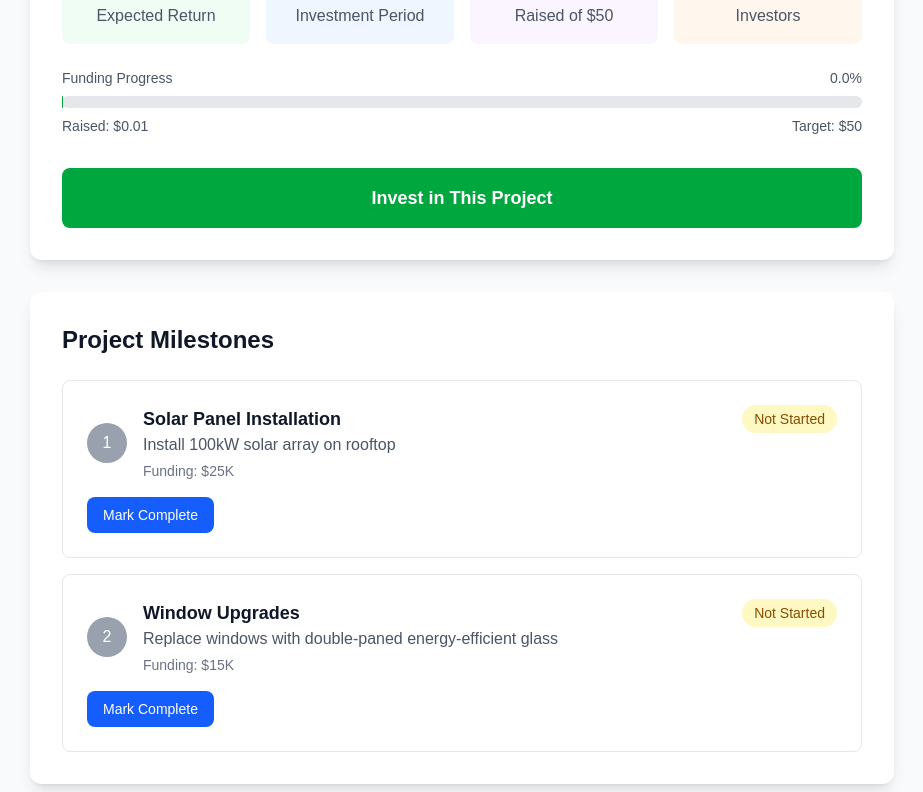
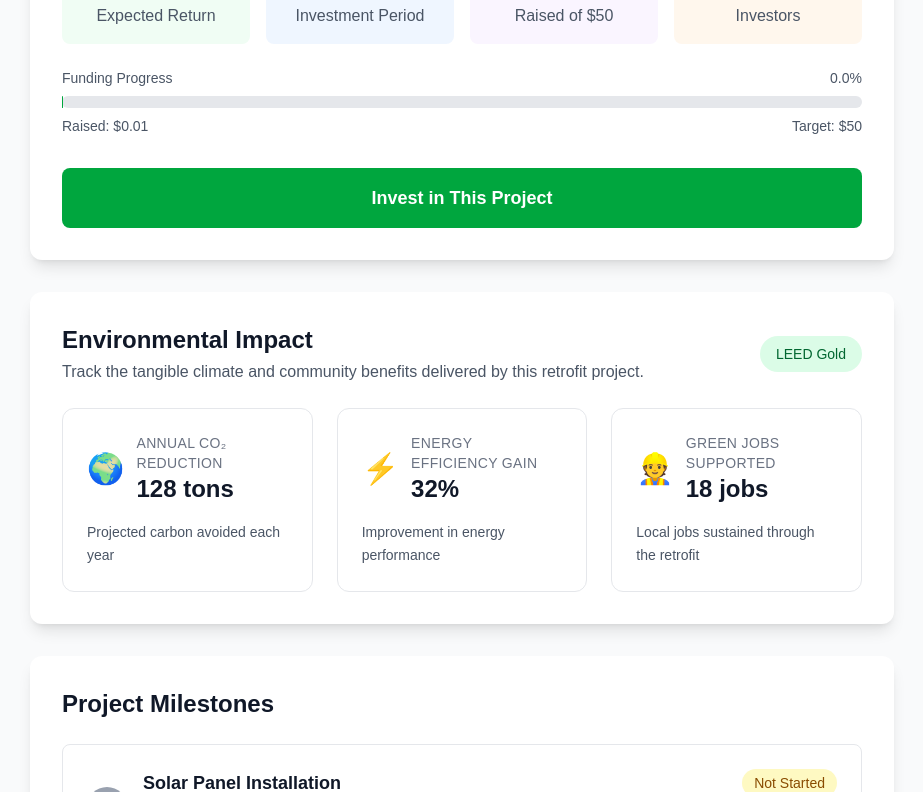
Before and after one commit to palemre/retrofit, a Next.js app: page /projects/1 in a window 1280 px wide. Shown: the part 627-1419 px from the top of the page, without its empty margins (178-1101 px from the left). Built offline with nearby package versions, Linux system fonts and the light colour scheme.

Commit message:
Add environmental impact metrics across project views

```diff
--- a/src/app/page.tsx
+++ b/src/app/page.tsx
@@ -6,6 +6,21 @@ import { useAllProjects } from '@/hooks/useAllProjects';
 
 export default function Home() {
   const { projects, loading } = useAllProjects();
+
+  const totalFunded = projects.reduce((sum, p) => sum + parseFloat(p.raisedAmount), 0);
+  const totalInvestors = projects.reduce((sum, p) => sum + parseInt(p.investorCount), 0);
+  const totalCO2Reduction = projects.reduce(
+    (sum, p) => sum + (p.impactMetrics?.annualCO2Reduction ?? 0),
+    0
+  );
+  const averageEnergySavings =
+    projects.length > 0
+      ? projects.reduce((sum, p) => sum + (p.impactMetrics?.energySavings ?? 0), 0) / projects.length
+      : 0;
+  const totalGreenJobs = projects.reduce(
+    (sum, p) => sum + (p.impactMetrics?.jobsCreated ?? 0),
+    0
+  );
 
   if (loading) {
     return (
@@ -38,14 +53,14 @@ export default function Home() {
       {/* Main Content */}
       <main className="max-w-7xl mx-auto px-4 py-8">
         {/* Stats */}
-        <div className="grid grid-cols-1 md:grid-cols-4 gap-6 mb-12">
+        <div className="grid grid-cols-1 md:grid-cols-4 gap-6 mb-8">
           <div className="bg-white rounded-lg shadow p-6 text-center">
             <div className="text-2xl font-bold text-green-600">{projects.length}</div>
             <div className="text-gray-600">Active Projects</div>
           </div>
           <div className="bg-white rounded-lg shadow p-6 text-center">
             <div className="text-2xl font-bold text-green-600">
-              ${projects.reduce((sum, p) => sum + parseFloat(p.raisedAmount), 0).toLocaleString()}
+              ${totalFunded.toLocaleString()}
             </div>
             <div className="text-gray-600">Total Funded</div>
           </div>
@@ -54,10 +69,25 @@ export default function Home() {
             <div className="text-gray-600">Avg. Return</div>
           </div>
           <div className="bg-white rounded-lg shadow p-6 text-center">
+            <div className="text-2xl font-bold text-green-600">{totalInvestors}</div>
+            <div className="text-gray-600">Active Investors</div>
+          </div>
+        </div>
+
+        <div className="grid grid-cols-1 md:grid-cols-3 gap-6 mb-12">
+          <div className="bg-white rounded-lg shadow p-6 text-center">
             <div className="text-2xl font-bold text-green-600">
-              {projects.reduce((sum, p) => sum + parseInt(p.investorCount), 0)}
+              {totalCO2Reduction.toLocaleString()} tons
             </div>
-            <div className="text-gray-600">Active Investors</div>
+            <div className="text-gray-600">Annual CO₂ Reduction</div>
+          </div>
+          <div className="bg-white rounded-lg shadow p-6 text-center">
+            <div className="text-2xl font-bold text-green-600">{averageEnergySavings.toFixed(1)}%</div>
+            <div className="text-gray-600">Avg. Energy Savings</div>
+          </div>
+          <div className="bg-white rounded-lg shadow p-6 text-center">
+            <div className="text-2xl font-bold text-green-600">{totalGreenJobs.toLocaleString()}</div>
+            <div className="text-gray-600">Green Jobs Supported</div>
           </div>
         </div>
 
--- a/src/app/projects/[id]/page.tsx
+++ b/src/app/projects/[id]/page.tsx
@@ -6,6 +6,7 @@ import { useState } from 'react';
 import WalletConnect from '@/components/WalletConnect';
 import InvestModal from '@/components/InvestModal';
 import MilestoneCard from '@/components/MilestoneCard';
+import ImpactMetrics from '@/components/ImpactMetrics';
 import { useProjectData } from '@/hooks/useProjectData';
 
 export default function ProjectPage() {
@@ -152,6 +153,11 @@ export default function ProjectPage() {
           </div>
         </div>
 
+        {/* Impact Metrics */}
+        {project.impactMetrics && (
+          <ImpactMetrics metrics={project.impactMetrics} />
+        )}
+
         {/* Milestones Section */}
         <div className="bg-white rounded-xl shadow-lg p-8 mb-8">
           <h2 className="text-2xl font-bold text-gray-900 mb-6">Project Milestones</h2>
--- /dev/null
+++ b/src/components/ImpactMetrics.tsx
@@ -0,0 +1,86 @@
+// src/components/ImpactMetrics.tsx
+'use client';
+
+import { ImpactMetrics as ImpactMetricsType } from '@/data/projectState';
+
+interface ImpactMetricsProps {
+  metrics: ImpactMetricsType;
+}
+
+const metricConfig: {
+  key: keyof ImpactMetricsType;
+  label: string;
+  description: string;
+  icon: string;
+  formatter?: (value: number | string) => string;
+}[] = [
+  {
+    key: 'annualCO2Reduction',
+    label: 'Annual CO₂ Reduction',
+    description: 'Projected carbon avoided each year',
+    icon: '🌍',
+    formatter: (value) => `${Number(value).toLocaleString()} tons`,
+  },
+  {
+    key: 'energySavings',
+    label: 'Energy Efficiency Gain',
+    description: 'Improvement in energy performance',
+    icon: '⚡',
+    formatter: (value) => `${Number(value).toFixed(0)}%`,
+  },
+  {
+    key: 'jobsCreated',
+    label: 'Green Jobs Supported',
+    description: 'Local jobs sustained through the retrofit',
+    icon: '👷',
+    formatter: (value) => `${Number(value).toLocaleString()} jobs`,
+  },
+];
+
+export default function ImpactMetrics({ metrics }: ImpactMetricsProps) {
+  if (!metrics) return null;
+
+  return (
+    <div className="bg-white rounded-xl shadow-lg p-8 mb-8">
+      <div className="flex flex-col md:flex-row md:items-center md:justify-between gap-4 mb-6">
+        <div>
+          <h2 className="text-2xl font-bold text-gray-900">Environmental Impact</h2>
+          <p className="text-gray-600 mt-1">
+            Track the tangible climate and community benefits delivered by this retrofit project.
+          </p>
+        </div>
+        <div className="bg-green-100 text-green-800 px-4 py-2 rounded-full text-sm font-medium">
+          {metrics.leedCertification}
+        </div>
+      </div>
+
+      <div className="grid grid-cols-1 md:grid-cols-3 gap-6">
+        {metricConfig.map(({ key, label, description, icon, formatter }) => {
+          const value = metrics[key];
+          if (value === undefined || value === null) {
+            return null;
+          }
+
+          const displayValue = formatter
+            ? formatter(value as number)
+            : typeof value === 'number'
+            ? value.toLocaleString()
+            : value;
+
+          return (
+            <div key={key as string} className="border border-gray-200 rounded-xl p-6 hover:shadow-md transition-shadow">
+              <div className="flex items-center gap-3 mb-4">
+                <span className="text-3xl" aria-hidden>{icon}</span>
+                <div>
+                  <div className="text-sm uppercase tracking-wide text-gray-500">{label}</div>
+                  <div className="text-2xl font-semibold text-gray-900">{displayValue}</div>
+                </div>
+              </div>
+              <p className="text-sm text-gray-600 leading-relaxed">{description}</p>
+            </div>
+          );
+        })}
+      </div>
+    </div>
+  );
+}
--- a/src/components/InvestModal.tsx
+++ b/src/components/InvestModal.tsx
@@ -3,11 +3,12 @@
 
 import { useState } from 'react';
 import { ethers } from 'ethers';
+import { Project } from '@/data/projectState';
 
 interface InvestModalProps {
   isOpen: boolean;
   onClose: () => void;
-  project: any;
+  project: Project;
   onInvestSuccess?: (investmentAmount: string) => void;
 }
 
--- a/src/data/mockProjects.ts
+++ b/src/data/mockProjects.ts
@@ -1,7 +1,9 @@
 // src/data/mockProjects.ts
 
+import { Project } from './projectState';
+
 // Create a function to get/set projects so we can update them
-let projectsData = {
+let projectsData: Record<number, Project> = {
   1: {
     id: 1,
     name: "Downtown Office Retrofit",
@@ -35,7 +37,13 @@ let projectsData = {
         proofHash: "",
         documents: []
       }
-    ]
+    ],
+    impactMetrics: {
+      annualCO2Reduction: 128,
+      energySavings: 32,
+      jobsCreated: 18,
+      leedCertification: "LEED Gold"
+    }
   },
   2: {
     id: 2,
@@ -70,7 +78,13 @@ let projectsData = {
         proofHash: "",
         documents: []
       }
-    ]
+    ],
+    impactMetrics: {
+      annualCO2Reduction: 94,
+      energySavings: 27,
+      jobsCreated: 22,
+      leedCertification: "LEED Silver"
+    }
   },
   3: {
     id: 3,
@@ -84,7 +98,13 @@ let projectsData = {
     investorCount: "0",
     address: "789 Heritage Lane, Boston, MA",
     image: "https://images.unsplash.com/photo-1545324418-cc1a3fa10c00?w=400&h=250&fit=crop",
-    milestones: []
+    milestones: [],
+    impactMetrics: {
+      annualCO2Reduction: 142,
+      energySavings: 35,
+      jobsCreated: 15,
+      leedCertification: "LEED Platinum Pending"
+    }
   }
 };
 
--- a/src/data/projectState.ts
+++ b/src/data/projectState.ts
@@ -1,7 +1,43 @@
 // src/data/projectState.ts
 
-// Initial projects data WITH MILESTONES
-const initialProjects = {
+export interface Milestone {
+  id: number;
+  name: string;
+  description: string;
+  amount: string;
+  completed: boolean;
+  verified: boolean;
+  proofHash: string;
+  documents: string[];
+}
+
+export interface ImpactMetrics {
+  annualCO2Reduction: number; // tons of CO₂ avoided annually
+  energySavings: number; // percentage improvement in efficiency
+  jobsCreated: number; // number of local jobs supported
+  leedCertification: string;
+}
+
+export interface Project {
+  id: number;
+  name: string;
+  description: string;
+  targetAmount: string;
+  raisedAmount: string;
+  expectedReturn: string;
+  duration: string;
+  status: string;
+  investorCount: string;
+  address: string;
+  image: string;
+  milestones: Milestone[];
+  impactMetrics: ImpactMetrics;
+}
+
+type ProjectDictionary = Record<number, Project>;
+
+// Initial projects data WITH MILESTONES AND IMPACT METRICS
+const initialProjects: ProjectDictionary = {
   1: {
     id: 1,
     name: "Downtown Office Retrofit",
@@ -35,7 +71,13 @@ const initialProjects = {
         proofHash: "",
         documents: []
       }
-    ]
+    ],
+    impactMetrics: {
+      annualCO2Reduction: 128,
+      energySavings: 32,
+      jobsCreated: 18,
+      leedCertification: "LEED Gold"
+    }
   },
   2: {
     id: 2,
@@ -70,7 +112,13 @@ const initialProjects = {
         proofHash: "",
         documents: []
       }
-    ]
+    ],
+    impactMetrics: {
+      annualCO2Reduction: 94,
+      energySavings: 27,
+      jobsCreated: 22,
+      leedCertification: "LEED Silver"
+    }
   },
   3: {
     id: 3,
@@ -84,30 +132,61 @@ const initialProjects = {
     investorCount: "0",
     address: "789 Heritage Lane, Boston, MA",
     image: "https://images.unsplash.com/photo-1545324418-cc1a3fa10c00?w=400&h=250&fit=crop",
-    milestones: []
+    milestones: [],
+    impactMetrics: {
+      annualCO2Reduction: 142,
+      energySavings: 35,
+      jobsCreated: 15,
+      leedCertification: "LEED Platinum Pending"
+    }
   }
 };
 
 // Load projects from localStorage or use initial data
-export const loadProjects = () => {
+export const loadProjects = (): ProjectDictionary => {
   if (typeof window !== 'undefined') {
     const saved = localStorage.getItem('retrofit-projects');
     if (saved) {
-      return JSON.parse(saved);
+      const parsed = JSON.parse(saved) as ProjectDictionary;
+      // Merge saved data with any new fields from the initial definition
+      const mergedEntries = Object.keys({ ...initialProjects, ...parsed }).reduce<ProjectDictionary>((acc, key) => {
+        const numericKey = Number(key);
+        const initialProject = initialProjects[numericKey];
+        const savedProject = parsed[numericKey];
+        if (initialProject && savedProject) {
+          acc[numericKey] = {
+            ...initialProject,
+            ...savedProject,
+            milestones: savedProject.milestones || initialProject.milestones,
+            impactMetrics: savedProject.impactMetrics || initialProject.impactMetrics,
+          };
+        } else {
+          const fallbackProject = savedProject || initialProject;
+          if (fallbackProject) {
+            acc[numericKey] = fallbackProject;
+          }
+        }
+        return acc;
+      }, {} as ProjectDictionary);
+
+      return mergedEntries;
     }
   }
   return initialProjects;
 };
 
 // Save projects to localStorage
-export const saveProjects = (projects: any) => {
+export const saveProjects = (projects: ProjectDictionary) => {
   if (typeof window !== 'undefined') {
     localStorage.setItem('retrofit-projects', JSON.stringify(projects));
   }
 };
 
 // Update project investment
-export const updateProjectInvestment = (projectId: number, investmentAmount: string) => {
+export const updateProjectInvestment = (
+  projectId: number,
+  investmentAmount: string
+): Project | null => {
   const projects = loadProjects();
   if (projects[projectId]) {
     const currentRaised = parseFloat(projects[projectId].raisedAmount);
@@ -124,13 +203,17 @@ export const updateProjectInvestment = (projectId: number, investmentAmount: str
 };
 
 // Update milestone status
-export const updateMilestone = (projectId: number, milestoneId: number, updates: any) => {
+export const updateMilestone = (
+  projectId: number,
+  milestoneId: number,
+  updates: Partial<Milestone>
+) => {
   const projects = loadProjects();
   if (projects[projectId]) {
     const project = projects[projectId];
     if (!project.milestones) project.milestones = [];
 
-    const milestone = project.milestones.find((m: any) => m.id === milestoneId);
+    const milestone = project.milestones.find((m: Milestone) => m.id === milestoneId);
     if (milestone) {
       Object.assign(milestone, updates);
       saveProjects(projects);
@@ -141,13 +224,13 @@ export const updateMilestone = (projectId: number, milestoneId: number, updates:
 };
 
 // Get all projects as array
-export const getAllProjects = () => {
+export const getAllProjects = (): Project[] => {
   const projects = loadProjects();
   return Object.values(projects);
 };
 
 // Get single project
-export const getProject = (projectId: number) => {
+export const getProject = (projectId: number): Project | null => {
   const projects = loadProjects();
   return projects[projectId] || null;
 };
--- a/src/hooks/useAllProjects.ts
+++ b/src/hooks/useAllProjects.ts
@@ -1,9 +1,9 @@
 // src/hooks/useAllProjects.ts
 import { useState, useEffect } from 'react';
-import { getAllProjects, loadProjects } from '@/data/projectState';
+import { getAllProjects, Project } from '@/data/projectState';
 
 export function useAllProjects() {
-  const [projects, setProjects] = useState<any[]>([]);
+  const [projects, setProjects] = useState<Project[]>([]);
   const [loading, setLoading] = useState(true);
 
   useEffect(() => {
--- a/src/hooks/useProjectData.ts
+++ b/src/hooks/useProjectData.ts
@@ -1,9 +1,13 @@
 // src/hooks/useProjectData.ts
 import { useState, useEffect } from 'react';
-import { getProject, updateProjectInvestment as updateGlobalInvestment } from '@/data/projectState';
+import {
+  getProject,
+  updateProjectInvestment as updateGlobalInvestment,
+  Project,
+} from '@/data/projectState';
 
 export function useProjectData(projectId: number) {
-  const [project, setProject] = useState<any>(null);
+  const [project, setProject] = useState<Project | null>(null);
   const [loading, setLoading] = useState(true);
 
   useEffect(() => {
```
Also changed, not shown: src/components/MilestoneCard.tsx (+1 -12 lines).
